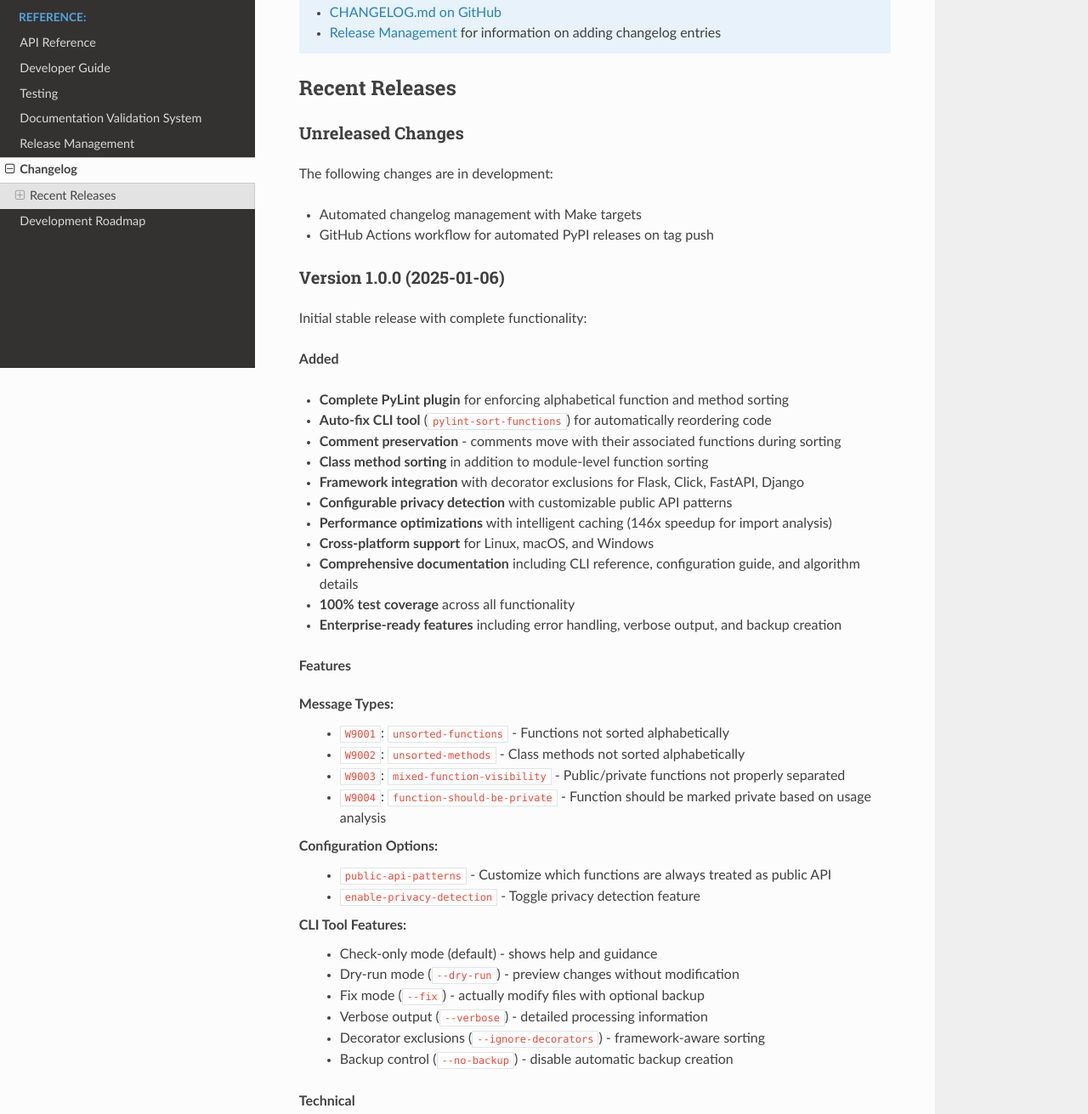
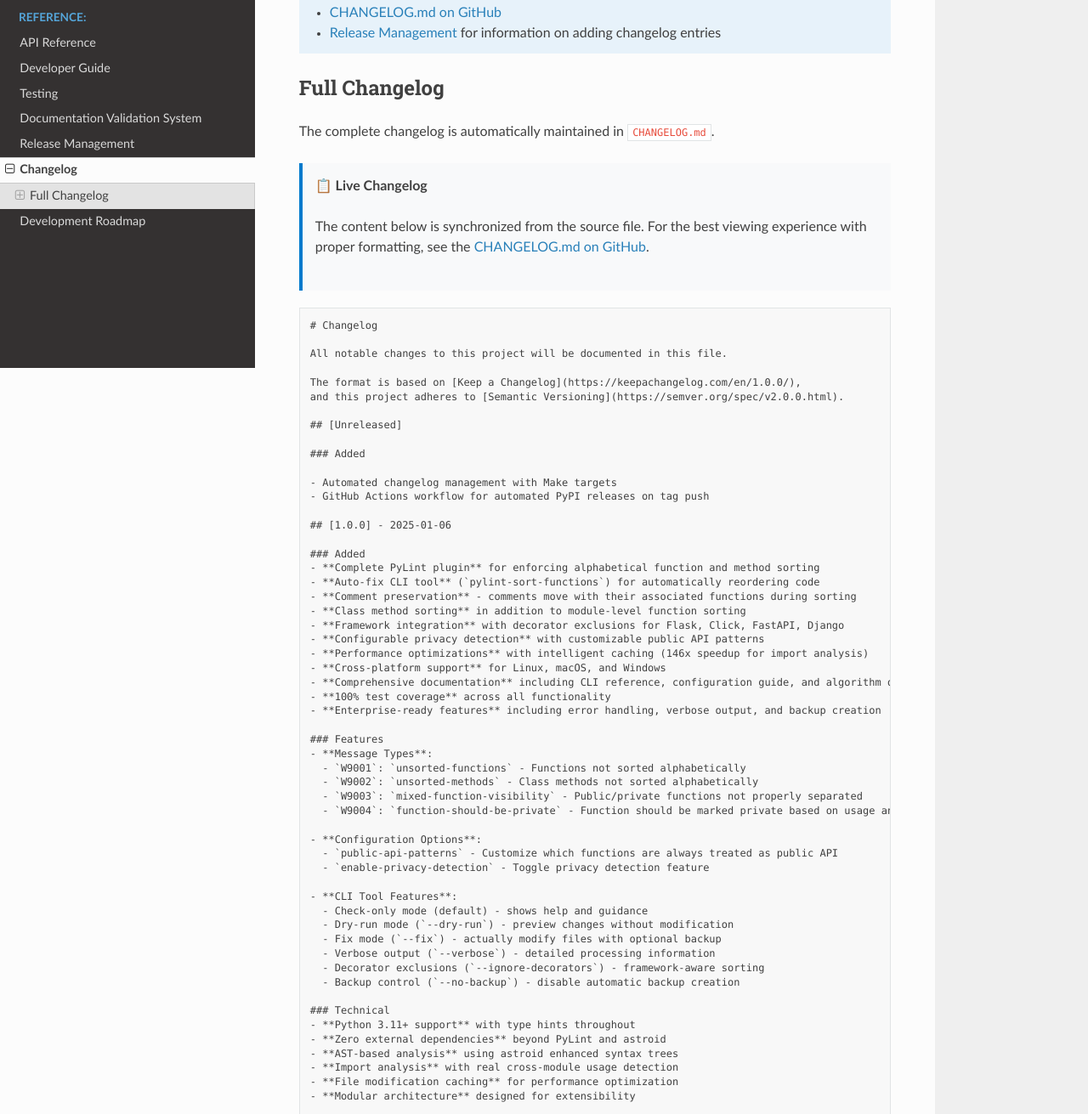
Before and after one commit to hakonhagland/pylint-sort-functions, a plain HTML site: page changelog.html in a window 1280 px wide. Shown: the part 367-1678 px from the top of the page at 85% size. Drawn offline with Linux system fonts and the light colour scheme.

Commit message:
Deploying to gh-pages from @ hakonhagland/pylint-sort-functions@5f87b428b6ad7d7ed76dd846708fee588fb1529b 🚀

```diff
--- a/changelog.html
+++ b/changelog.html
@@ -62,9 +62,8 @@
 <li class="toctree-l1"><a class="reference internal" href="validation-system.html">Documentation Validation System</a></li>
 <li class="toctree-l1"><a class="reference internal" href="release.html">Release Management</a></li>
 <li class="toctree-l1 current"><a class="current reference internal" href="#">Changelog</a><ul>
-<li class="toctree-l2"><a class="reference internal" href="#recent-releases">Recent Releases</a><ul>
-<li class="toctree-l3"><a class="reference internal" href="#unreleased-changes">Unreleased Changes</a></li>
-<li class="toctree-l3"><a class="reference internal" href="#version-1-0-0-2025-01-06">Version 1.0.0 (2025-01-06)</a></li>
+<li class="toctree-l2"><a class="reference internal" href="#full-changelog">Full Changelog</a><ul>
+<li class="toctree-l3"><a class="reference internal" href="#alternative-approaches">Alternative Approaches</a></li>
 </ul>
 </li>
 </ul>
@@ -110,82 +109,100 @@ For the most up-to-date version and contribution instructions, see:</p>
 <li><p><a class="reference internal" href="release.html"><span class="doc">Release Management</span></a> for information on adding changelog entries</p></li>
 </ul>
 </div>
-<section id="recent-releases">
-<h2>Recent Releases<a class="headerlink" href="#recent-releases" title="Link to this heading"></a></h2>
-<section id="unreleased-changes">
-<h3>Unreleased Changes<a class="headerlink" href="#unreleased-changes" title="Link to this heading"></a></h3>
-<p>The following changes are in development:</p>
+<section id="full-changelog">
+<h2>Full Changelog<a class="headerlink" href="#full-changelog" title="Link to this heading"></a></h2>
+<p>The complete changelog is automatically maintained in <code class="docutils literal notranslate"><span class="pre">CHANGELOG.md</span></code>.</p>
+<div style="background: #f8f9fa; padding: 15px; border-left: 4px solid #007acc; margin: 20px 0;">
+<p><strong>📋 Live Changelog</strong></p>
+<p>The content below is synchronized from the source file. For the best viewing experience with proper formatting, see the <a href="https://github.com/hakonhagland/pylint-sort-functions/blob/main/CHANGELOG.md">CHANGELOG.md on GitHub</a>.</p>
+</div><div class="highlight-default notranslate"><div class="highlight"><pre><span></span># Changelog
+
+All notable changes to this project will be documented in this file.
+
+The format is based on [Keep a Changelog](https://keepachangelog.com/en/1.0.0/),
+and this project adheres to [Semantic Versioning](https://semver.org/spec/v2.0.0.html).
+
+## [Unreleased]
+
+### Added
+
+- Automated changelog management with Make targets
+- GitHub Actions workflow for automated PyPI releases on tag push
+
+## [1.0.0] - 2025-01-06
+
+### Added
+- **Complete PyLint plugin** for enforcing alphabetical function and method sorting
+- **Auto-fix CLI tool** (`pylint-sort-functions`) for automatically reordering code
+- **Comment preservation** - comments move with their associated functions during sorting
+- **Class method sorting** in addition to module-level function sorting
+- **Framework integration** with decorator exclusions for Flask, Click, FastAPI, Django
+- **Configurable privacy detection** with customizable public API patterns
+- **Performance optimizations** with intelligent caching (146x speedup for import analysis)
+- **Cross-platform support** for Linux, macOS, and Windows
+- **Comprehensive documentation** including CLI reference, configuration guide, and algorithm details
+- **100% test coverage** across all functionality
+- **Enterprise-ready features** including error handling, verbose output, and backup creation
+
+### Features
+- **Message Types**:
+  - `W9001`: `unsorted-functions` - Functions not sorted alphabetically
+  - `W9002`: `unsorted-methods` - Class methods not sorted alphabetically
+  - `W9003`: `mixed-function-visibility` - Public/private functions not properly separated
+  - `W9004`: `function-should-be-private` - Function should be marked private based on usage analysis
+
+- **Configuration Options**:
+  - `public-api-patterns` - Customize which functions are always treated as public API
+  - `enable-privacy-detection` - Toggle privacy detection feature
+
+- **CLI Tool Features**:
+  - Check-only mode (default) - shows help and guidance
+  - Dry-run mode (`--dry-run`) - preview changes without modification
+  - Fix mode (`--fix`) - actually modify files with optional backup
+  - Verbose output (`--verbose`) - detailed processing information
+  - Decorator exclusions (`--ignore-decorators`) - framework-aware sorting
+  - Backup control (`--no-backup`) - disable automatic backup creation
+
+### Technical
+- **Python 3.11+ support** with type hints throughout
+- **Zero external dependencies** beyond PyLint and astroid
+- **AST-based analysis** using astroid enhanced syntax trees
+- **Import analysis** with real cross-module usage detection
+- **File modification caching** for performance optimization
+- **Modular architecture** designed for extensibility
+
+### Documentation
+- **Complete developer guide** (`docs/developer.rst`)
+- **CLI tool reference** (`docs/cli.rst`)
+- **Configuration guide** (`docs/pylintrc.rst`)
+- **Sorting algorithm documentation** (`docs/sorting.rst`)
+- **Usage examples** for all major frameworks
+- **API reference** for plugin developers
+
+### Quality Assurance
+- **Perfect 10.00/10 PyLint score** across all source code
+- **100% test coverage** with 112+ comprehensive tests
+- **Pre-commit hooks** for code quality enforcement
+- **Cross-platform CI/CD** testing on Linux, macOS, Windows
+- **Multiple Python version support** (3.11, 3.12, 3.13)
+
+### Performance
+- **Smart caching** prevents redundant AST parsing and import analysis
+- **File modification time tracking** for cache invalidation
+- **Minimal memory footprint** with efficient data structures
+- **Large project optimization** tested on 100+ file codebases
+
+[1.0.0]: https://github.com/hakonhagland/pylint-sort-functions/releases/tag/v1.0.0
+</pre></div>
+</div>
+<section id="alternative-approaches">
+<h3>Alternative Approaches<a class="headerlink" href="#alternative-approaches" title="Link to this heading"></a></h3>
+<p>If you prefer formatted display:</p>
 <ul class="simple">
-<li><p>Automated changelog management with Make targets</p></li>
-<li><p>GitHub Actions workflow for automated PyPI releases on tag push</p></li>
+<li><p><strong>GitHub</strong>: <a class="reference external" href="https://github.com/hakonhagland/pylint-sort-functions/blob/main/CHANGELOG.md">CHANGELOG.md</a> (recommended)</p></li>
+<li><p><strong>PyPI</strong>: Project page automatically displays changelog from this file</p></li>
+<li><p><strong>API</strong>: Access via GitHub API for integration with tools</p></li>
 </ul>
-</section>
-<section id="version-1-0-0-2025-01-06">
-<h3>Version 1.0.0 (2025-01-06)<a class="headerlink" href="#version-1-0-0-2025-01-06" title="Link to this heading"></a></h3>
-<p>Initial stable release with complete functionality:</p>
-<p><strong>Added</strong></p>
-<ul class="simple">
-<li><p><strong>Complete PyLint plugin</strong> for enforcing alphabetical function and method sorting</p></li>
-<li><p><strong>Auto-fix CLI tool</strong> (<code class="docutils literal notranslate"><span class="pre">pylint-sort-functions</span></code>) for automatically reordering code</p></li>
-<li><p><strong>Comment preservation</strong> - comments move with their associated functions during sorting</p></li>
-<li><p><strong>Class method sorting</strong> in addition to module-level function sorting</p></li>
-<li><p><strong>Framework integration</strong> with decorator exclusions for Flask, Click, FastAPI, Django</p></li>
-<li><p><strong>Configurable privacy detection</strong> with customizable public API patterns</p></li>
-<li><p><strong>Performance optimizations</strong> with intelligent caching (146x speedup for import analysis)</p></li>
-<li><p><strong>Cross-platform support</strong> for Linux, macOS, and Windows</p></li>
-<li><p><strong>Comprehensive documentation</strong> including CLI reference, configuration guide, and algorithm details</p></li>
-<li><p><strong>100% test coverage</strong> across all functionality</p></li>
-<li><p><strong>Enterprise-ready features</strong> including error handling, verbose output, and backup creation</p></li>
-</ul>
-<p><strong>Features</strong></p>
-<dl class="simple">
-<dt>Message Types:</dt><dd><ul class="simple">
-<li><p><code class="docutils literal notranslate"><span class="pre">W9001</span></code>: <code class="docutils literal notranslate"><span class="pre">unsorted-functions</span></code> - Functions not sorted alphabetically</p></li>
-<li><p><code class="docutils literal notranslate"><span class="pre">W9002</span></code>: <code class="docutils literal notranslate"><span class="pre">unsorted-methods</span></code> - Class methods not sorted alphabetically</p></li>
-<li><p><code class="docutils literal notranslate"><span class="pre">W9003</span></code>: <code class="docutils literal notranslate"><span class="pre">mixed-function-visibility</span></code> - Public/private functions not properly separated</p></li>
-<li><p><code class="docutils literal notranslate"><span class="pre">W9004</span></code>: <code class="docutils literal notranslate"><span class="pre">function-should-be-private</span></code> - Function should be marked private based on usage analysis</p></li>
-</ul>
-</dd>
-<dt>Configuration Options:</dt><dd><ul class="simple">
-<li><p><code class="docutils literal notranslate"><span class="pre">public-api-patterns</span></code> - Customize which functions are always treated as public API</p></li>
-<li><p><code class="docutils literal notranslate"><span class="pre">enable-privacy-detection</span></code> - Toggle privacy detection feature</p></li>
-</ul>
-</dd>
-<dt>CLI Tool Features:</dt><dd><ul class="simple">
-<li><p>Check-only mode (default) - shows help and guidance</p></li>
-<li><p>Dry-run mode (<code class="docutils literal notranslate"><span class="pre">--dry-run</span></code>) - preview changes without modification</p></li>
-<li><p>Fix mode (<code class="docutils literal notranslate"><span class="pre">--fix</span></code>) - actually modify files with optional backup</p></li>
-<li><p>Verbose output (<code class="docutils literal notranslate"><span class="pre">--verbose</span></code>) - detailed processing information</p></li>
-<li><p>Decorator exclusions (<code class="docutils literal notranslate"><span class="pre">--ignore-decorators</span></code>) - framework-aware sorting</p></li>
-<li><p>Backup control (<code class="docutils literal notranslate"><span class="pre">--no-backup</span></code>) - disable automatic backup creation</p></li>
-</ul>
-</dd>
-</dl>
-<p><strong>Technical</strong></p>
-<ul class="simple">
-<li><p><strong>Python 3.11+ support</strong> with type hints throughout</p></li>
-<li><p><strong>Zero external dependencies</strong> beyond PyLint and astroid</p></li>
-<li><p><strong>AST-based analysis</strong> using astroid enhanced syntax trees</p></li>
-<li><p><strong>Import analysis</strong> with real cross-module usage detection</p></li>
-<li><p><strong>File modification caching</strong> for performance optimization</p></li>
-<li><p><strong>Modular architecture</strong> designed for extensibility</p></li>
-</ul>
-<p><strong>Quality Assurance</strong></p>
-<ul class="simple">
-<li><p><strong>Perfect 10.00/10 PyLint score</strong> across all source code</p></li>
-<li><p><strong>100% test coverage</strong> with 112+ comprehensive tests</p></li>
-<li><p><strong>Pre-commit hooks</strong> for code quality enforcement</p></li>
-<li><p><strong>Cross-platform CI/CD</strong> testing on Linux, macOS, Windows</p></li>
-<li><p><strong>Multiple Python version support</strong> (3.11, 3.12, 3.13)</p></li>
-</ul>
-<p><strong>Performance</strong></p>
-<ul class="simple">
-<li><p><strong>Smart caching</strong> prevents redundant AST parsing and import analysis</p></li>
-<li><p><strong>File modification time tracking</strong> for cache invalidation</p></li>
-<li><p><strong>Minimal memory footprint</strong> with efficient data structures</p></li>
-<li><p><strong>Large project optimization</strong> tested on 100+ file codebases</p></li>
-</ul>
-<p>For complete details, see the <a class="reference external" href="https://github.com/hakonhagland/pylint-sort-functions/blob/main/CHANGELOG.md">full changelog</a>.</p>
 </section>
 </section>
 </section>
```
Also changed, not shown: index.html (+1 -1 lines), _sources/changelog.rst.txt, searchindex.js.
